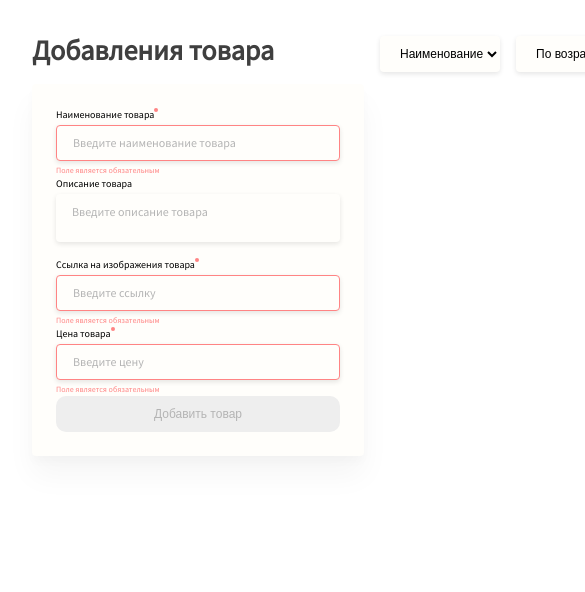
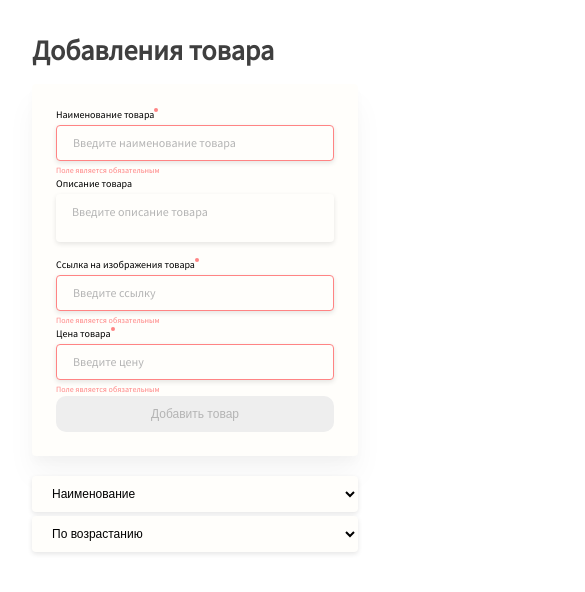
Before and after one commit to iTumbochka3/test-idaproject, a Nuxt app: page / in a window 390 px wide. Shown: the top 592 px of the page, 585 px wide, since content can reach past the window. Built offline with nearby package versions, Linux system fonts and the light colour scheme.

Commit message:
add styles for mobile

```diff
--- a/components/ProductAdd.vue
+++ b/components/ProductAdd.vue
@@ -114,6 +114,13 @@ $space_for_add: 24px;
     flex-direction: column;
     margin-right: 16px;
 
+    @media (min-width: 0) and (max-width: 768px) {
+        width: 100%;
+    }
+
+    @media (min-width: 769px) {
+        width: 332px;
+    }
 
     &__title {
         margin: 0;
@@ -181,7 +188,7 @@ $space_for_add: 24px;
     color: #FFFFFF;
     background: #7BAE73;
     height: 36px;
-    width: 284px;
+    width: 100%;
     font-size: 12px;
     border: unset;
     border-radius: 10px;
--- a/components/ProductItem.vue
+++ b/components/ProductItem.vue
@@ -38,7 +38,6 @@ export default {
 
 <style scoped lang="scss">
 .product-item {
-    width: 332px;
     display: flex;
     position: relative;
     flex-direction: column;
@@ -48,6 +47,14 @@ export default {
     border-radius: 4px;
     color: #3F3F3F;
 
+    @media (min-width: 0) and (max-width: 768px) {
+        width: 100%;
+    }
+
+    @media (min-width: 769px) {
+        width: 332px;
+    }
+
     &__delete {
         position: absolute;
         top: -10px;
@@ -56,8 +63,9 @@ export default {
     }
 
     &__image {
+        align-self: center;
         border-radius: 4px 4px 0px 0px;
-        width: 332px;
+        width: inherit;
     }
 
     &__content {
--- a/components/ProductList.vue
+++ b/components/ProductList.vue
@@ -48,5 +48,10 @@ export default {
 .product-list {
     display: flex;
     flex-flow: row wrap;
+
+    @media (min-width: 0) and (max-width: 768px) {
+        flex-direction: column;
+        align-items: center;
+    }
 }
 </style>
--- a/components/SorterToolbar.vue
+++ b/components/SorterToolbar.vue
@@ -42,6 +42,19 @@ export default {
     justify-content: space-between;
     margin-bottom: 16px;
 
+    @media (min-width: 0) and (max-width: 768px) {
+        flex-direction: column;
+        margin-top: 16px;
+    }
+
+    @media (min-width: 769px) {
+        flex-direction: row;
+
+        :first-child {
+            margin-right: 16px;
+        }
+    }
+
     &__select {
         flex-grow: 1;
         background: #FFFEFB;
@@ -49,7 +62,6 @@ export default {
         box-shadow: 0px 2px 5px rgba(0, 0, 0, 0.1);
         border-radius: 4px;
         margin-top: 4px;
-        margin-right: 16px;
         padding-left: 16px;
         height: 36px;
         font-size: 12px;
--- a/pages/index.vue
+++ b/pages/index.vue
@@ -26,7 +26,15 @@ export default {
 <style scoped lang="scss">
 .main-container {
   display: flex;
-  flex-direction: row;
   margin: 32px 24px;
+
+  @media (min-width: 0) and (max-width: 768px) {
+    flex-direction: column;
+  }
+
+  @media (min-width: 769px) {
+    flex-direction: row;
+  }
+
 }
 </style>
```
